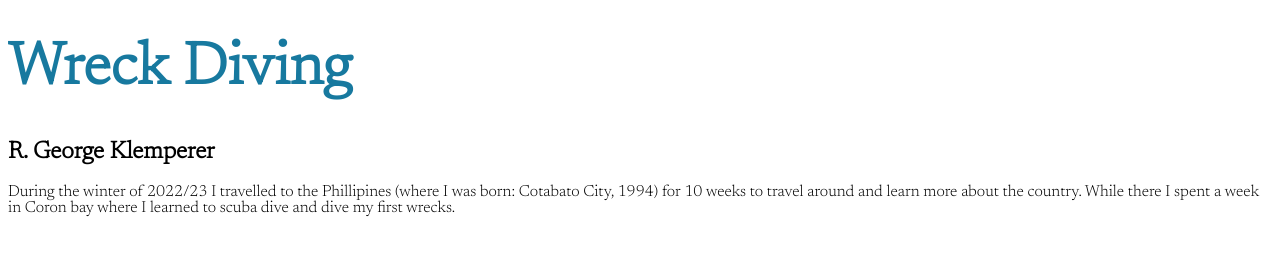
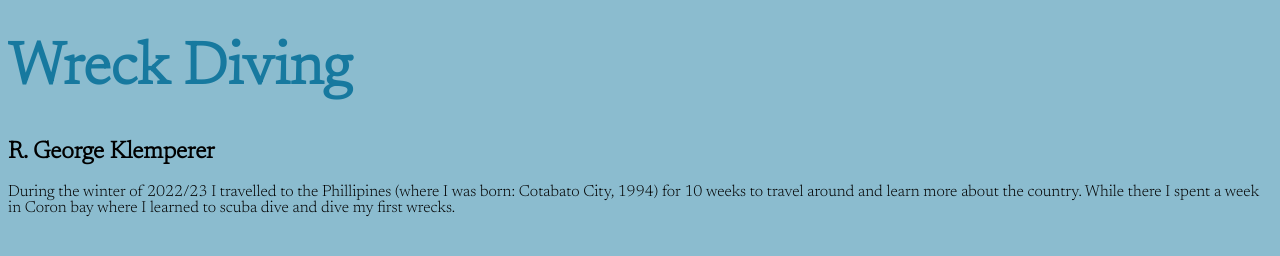
Before and after one commit to GeorgeKlemperer/1HobbyPage, a plain HTML site: page index.html in a window 1280 px wide. Drawn offline with Linux system fonts and the light colour scheme.

Commit message:
changed favicon and directory name

```diff
--- a/index.html
+++ b/index.html
@@ -5,6 +5,8 @@
         <meta charset="utf-8">
         <title>Hobby Page</title>
         <!-- this will be tab title -->
+        <link rel="icon" type="image/x-icon" href="images/favicon.ico">
+        <!-- adding favicon -->
         <link rel="stylesheet" href="my-styles.css">
         <!-- adding external css file: <link> says to connect an external resource, href says where to look, rel say what you want to import from it -->
         <!-- This can alsoo be done wiht <style> which allows authors to put CSS in the HTML head-->
--- a/my-styles.css
+++ b/my-styles.css
@@ -4,3 +4,8 @@ body {
 }
 h1 {font-size: 60px;
     color: #17799F}
+
+    body {
+      /* background-image: url("images/akitsushima.jpeg"); */
+      background-color: #8BBCCF;
+     }
```
Also changed, not shown: images/favicon.ico, images/favicon.jpg (deleted), images/favicon.png (deleted), 1 other file.
